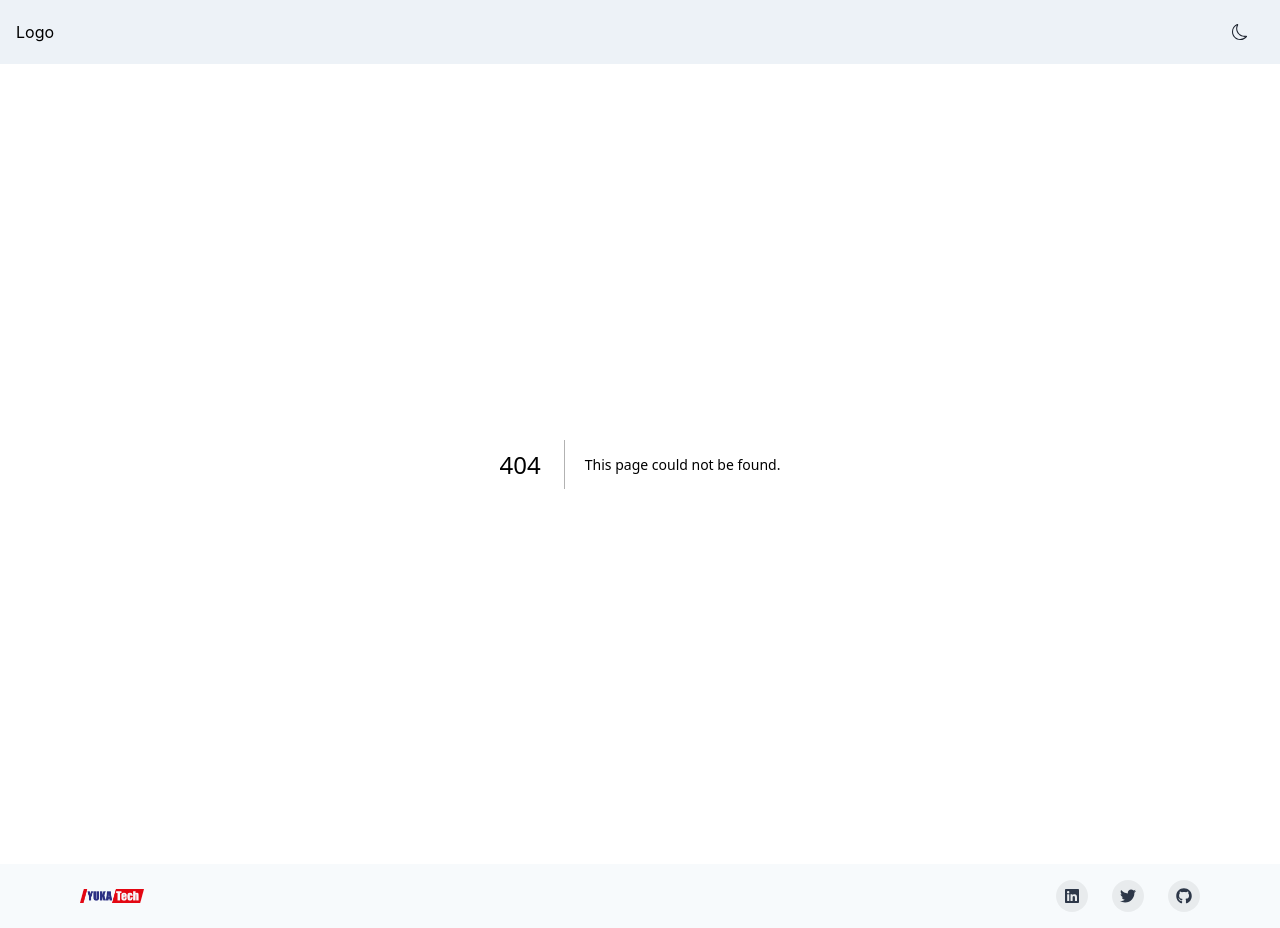
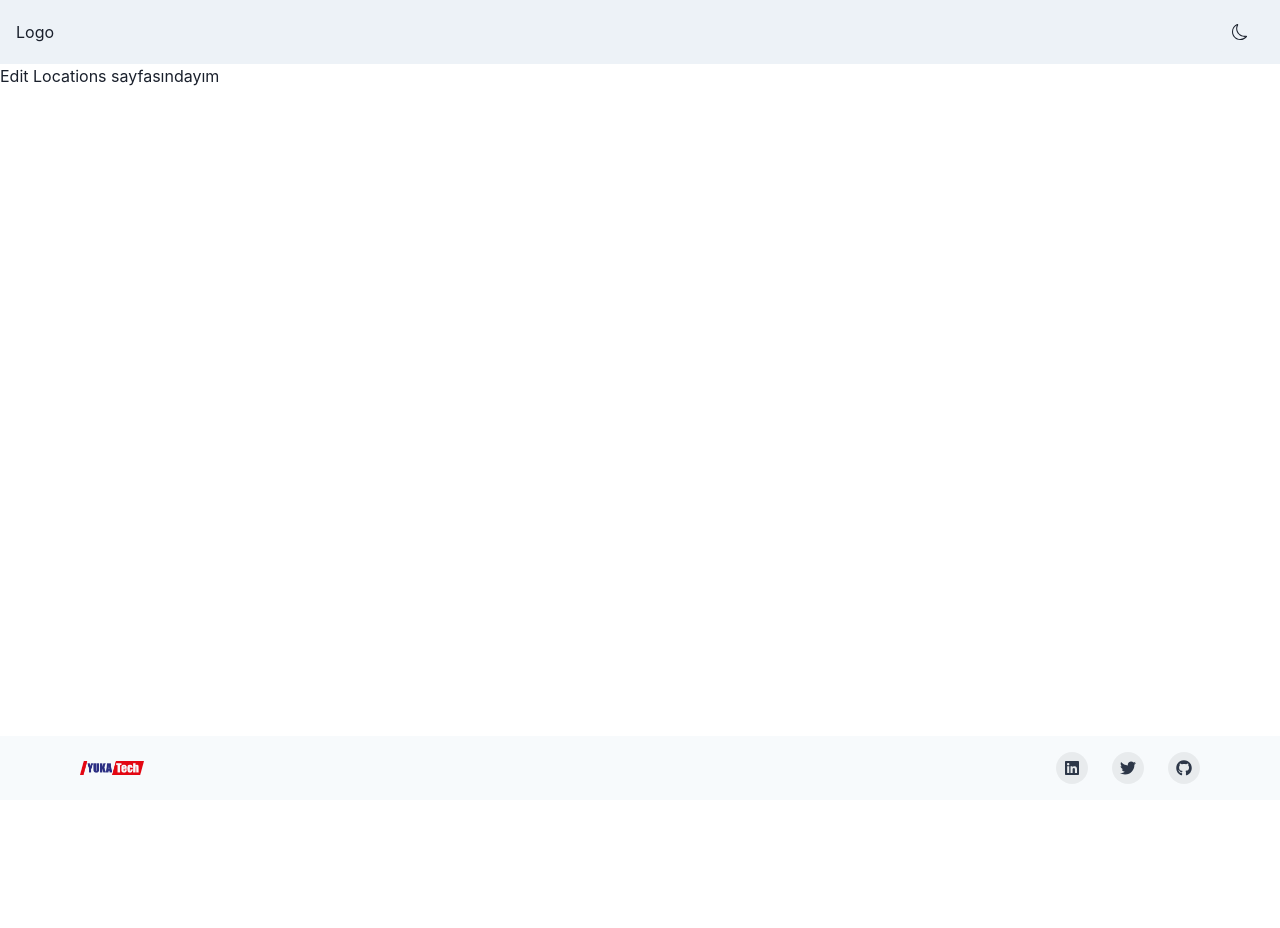
Before and after one commit to goktugs/googlemap-project, a Next.js app: page /edit-location/1 in a window 1280 px wide. Before the commit this address had no page. After the commit the page ends 800 px from the top, so only its background shows below. Built offline with nearby package versions, Linux system fonts and the light colour scheme.

Commit message:
fix: add location

```diff
--- /dev/null
+++ b/src/pages/edit-location/[id].tsx
@@ -0,0 +1,5 @@
+import React from "react";
+
+export default function EditLocations() {
+  return <div>Edit Locations sayfasındayım</div>;
+}
```
Also changed, not shown: src/pages/add-location/index.tsx (+4 -6 lines).
